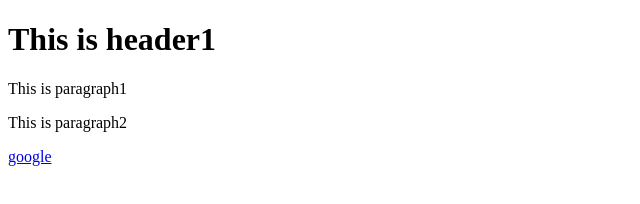
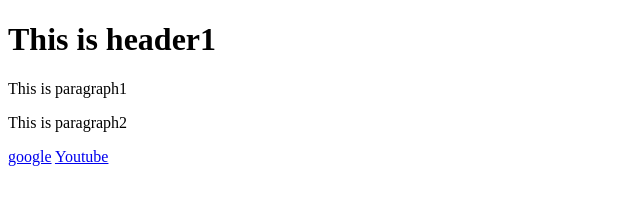
Before and after one commit to creamz01/week4, a plain HTML site: page index.html in a window 1280 px wide. Shown: the full height of the page, 0-640 px from the left. Drawn offline with Linux system fonts and the light colour scheme.

Commit message:
add another link

```diff
--- a/index.html
+++ b/index.html
@@ -8,5 +8,6 @@
     <p>This is paragraph1</p>
     <p>This is paragraph2</p>
     <a href="http://www.google.co.th">google</a>
+    <a href="http://www.youtube.com">Youtube</a>
 </body>
 </html>
```
